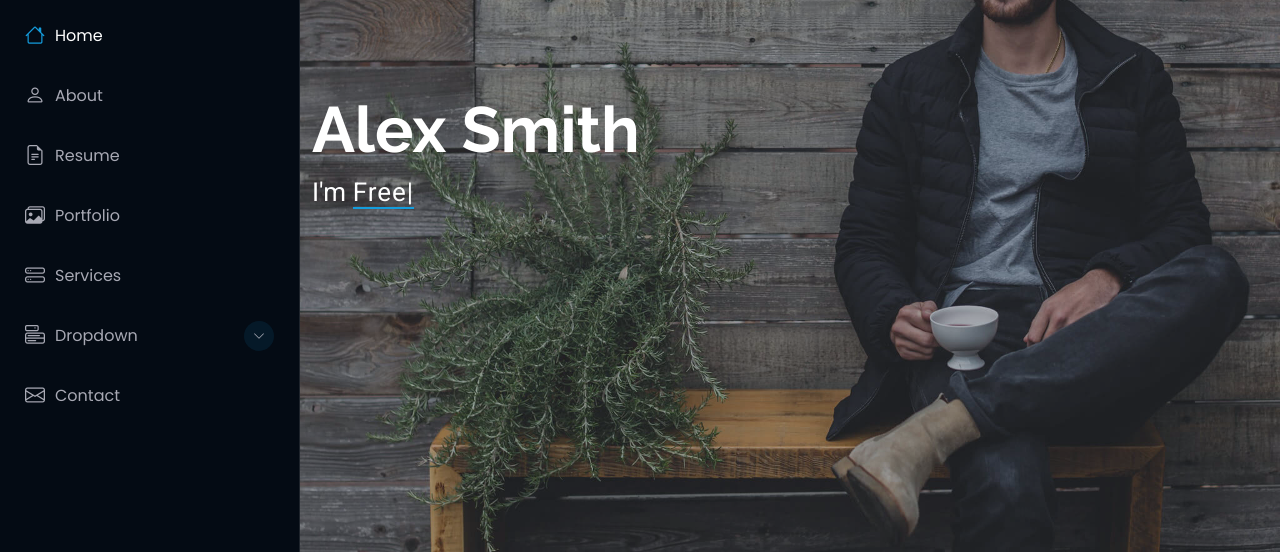
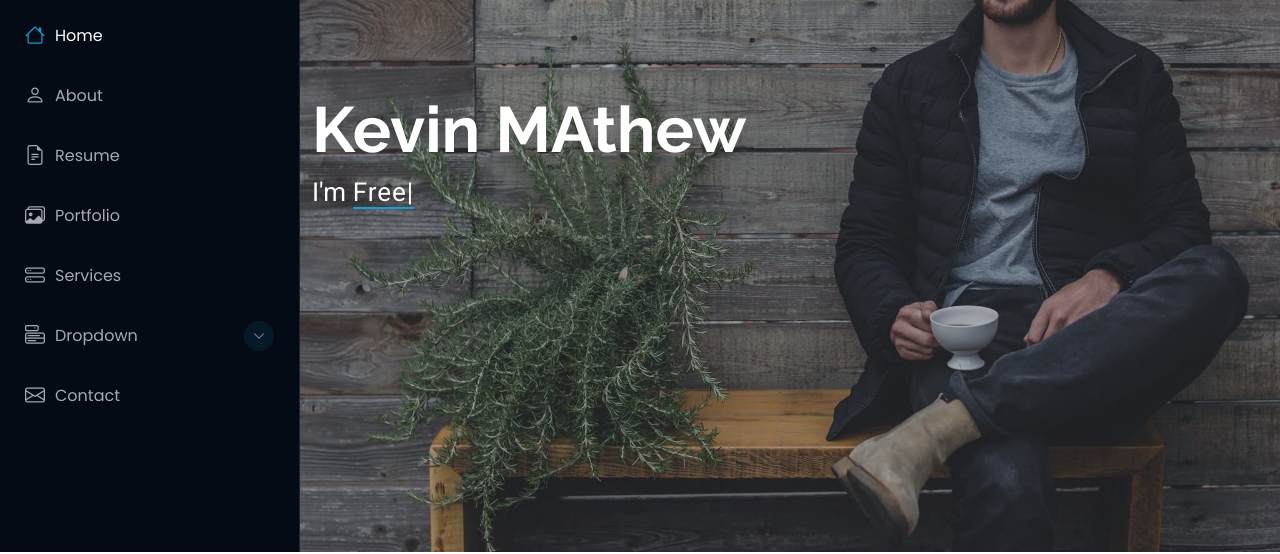
Before and after one commit to Divakar-09/NSTI, a plain HTML site: page index.html in a window 1280 px wide. Shown: the part 248-802 px from the top of the page. Drawn offline with Linux system fonts and the light colour scheme.

Commit message:
Update index.html

```diff
--- a/index.html
+++ b/index.html
@@ -97,7 +97,7 @@
       <img src="assets/img/hero-bg.jpg" alt="" data-aos="fade-in" class="">
 
       <div class="container" data-aos="fade-up" data-aos-delay="100">
-        <h2>Alex Smith</h2>
+        <h2>Kevin MAthew</h2>
         <p>I'm <span class="typed" data-typed-items="Designer, Developer, Freelancer, Photographer">Designer</span><span class="typed-cursor typed-cursor--blink" aria-hidden="true"></span><span class="typed-cursor typed-cursor--blink" aria-hidden="true"></span></p>
       </div>
 
```
